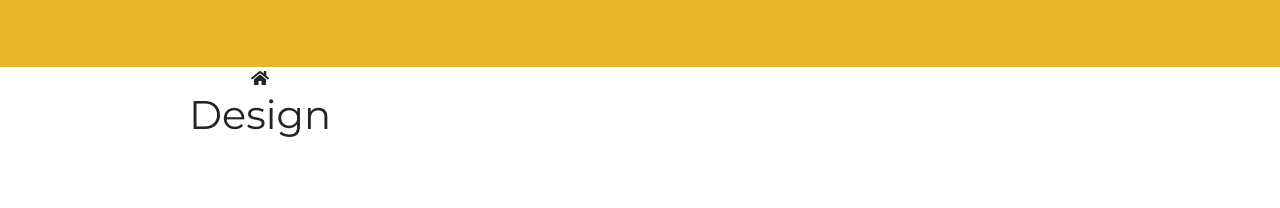
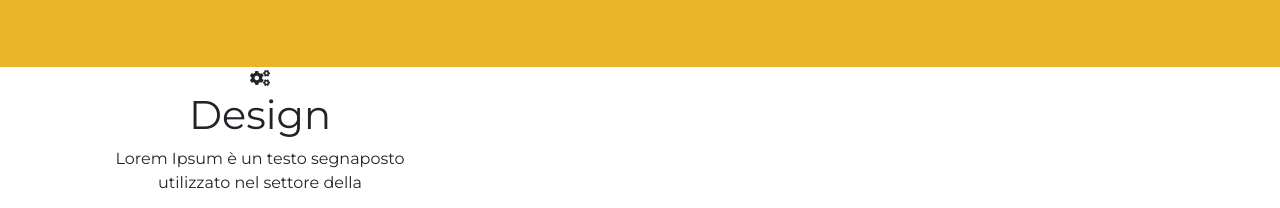
Before and after one commit to irabi01/bofu_website, a React (Create React App) app: page / in a window 1280 px wide. Shown: the part 1933-2141 px from the top of the page. Before the commit the page ends 2080 px from the top, so only its background shows below. Built offline with nearby package versions, Linux system fonts and the light colour scheme.

Commit message:
add icon and paragraph

```diff
--- a/src/components/Home.js
+++ b/src/components/Home.js
@@ -80,8 +80,9 @@ export class Home extends Component {
             <div className="row">
               <div className="col-md-4">
                 <div className="service_content">
-                  <i className="fa fa-home"></i>
+                  <i class="fas fa-cogs"></i>
                   <h1>Design</h1>
+                  <p>Lorem Ipsum è un testo segnaposto utilizzato nel settore della</p>
                 </div>
               </div>
               <div className="col-md-4"></div>
```
